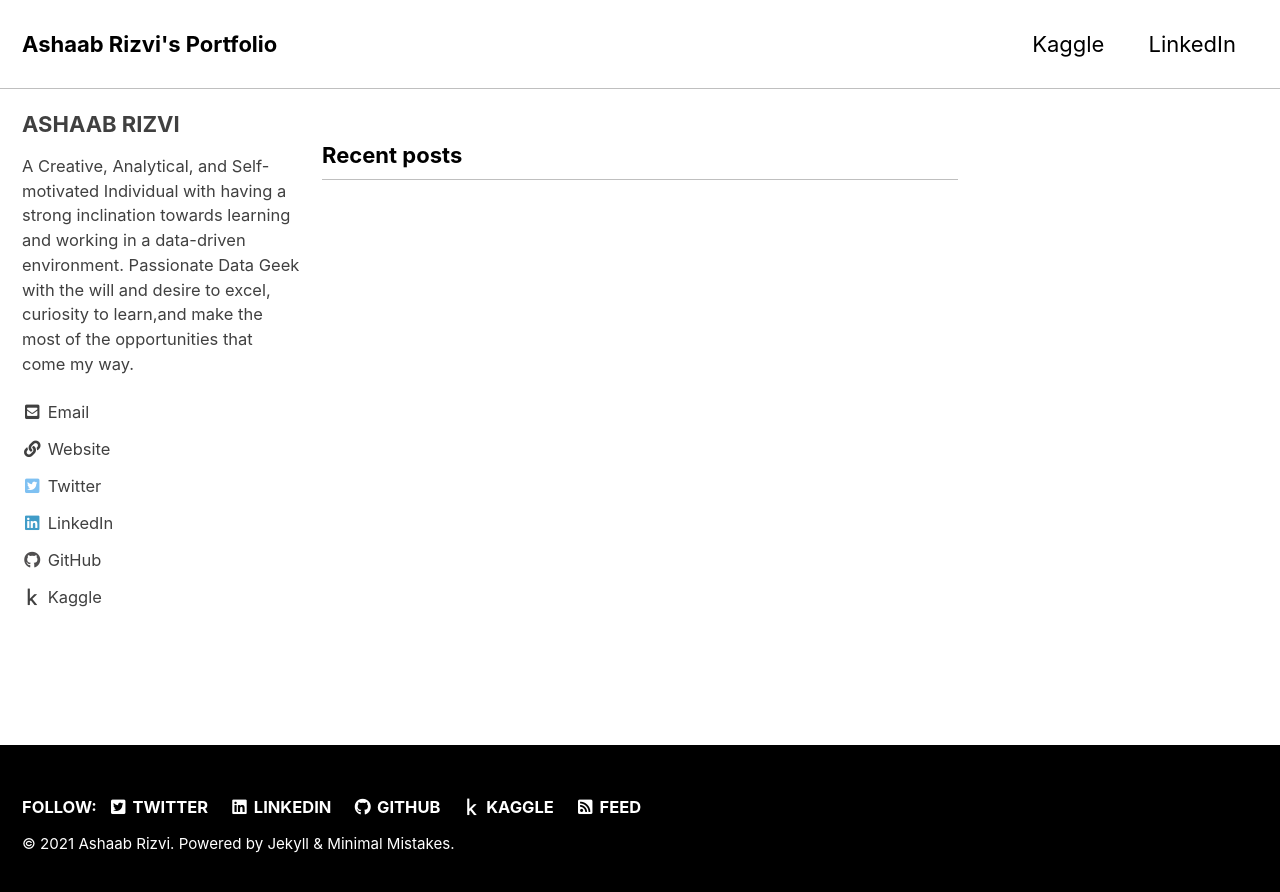
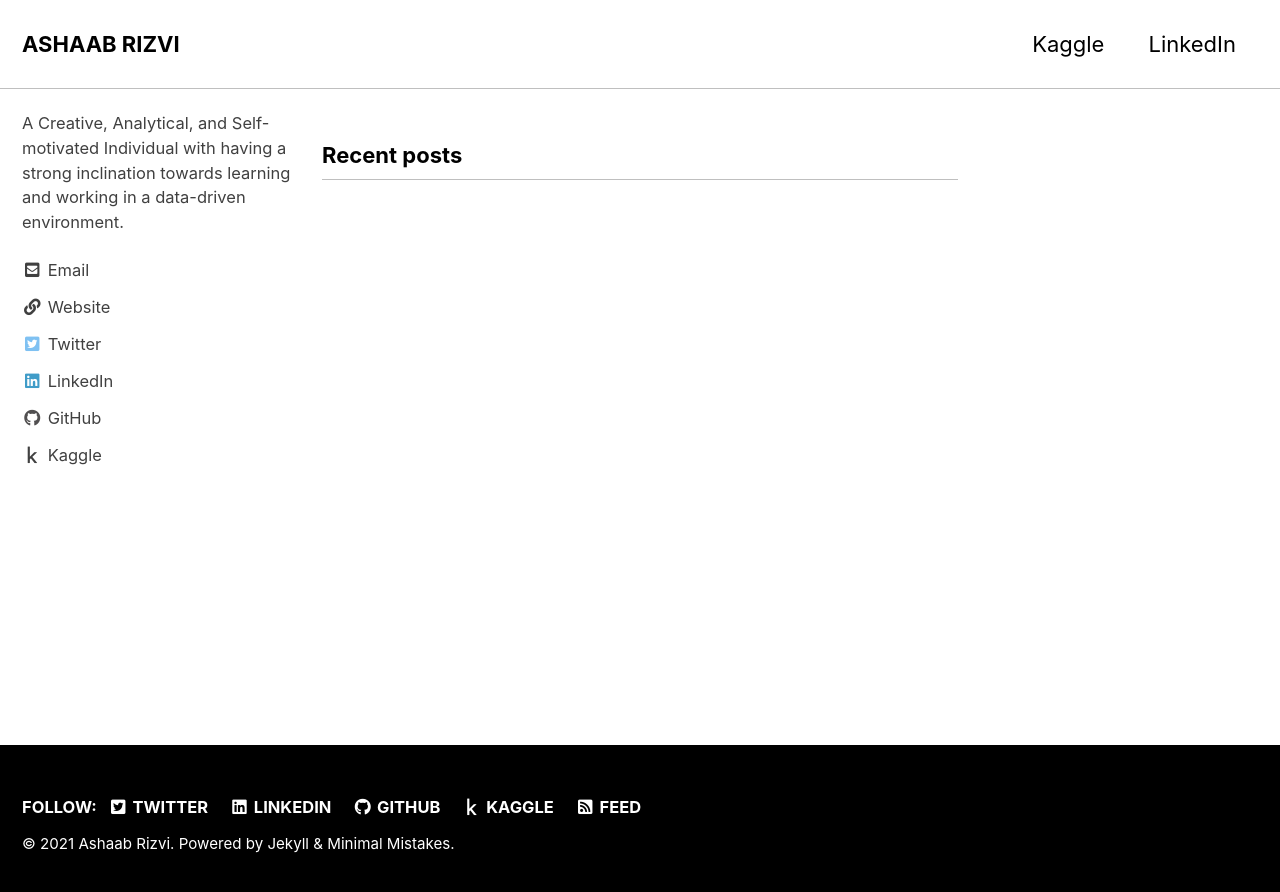
Before and after one commit to samjammy/ashaabrizvi.github.io, a Jekyll site: the page built from index.html, in a window 1280 px wide. Shown: the top 892 px of the page. Built offline with Jekyll 4.4.1, drawn with Linux system fonts in a browser that asks for light colours; cached includes are drawn as plain includes; the list of posts is cut into pages by our own code.

Commit message:
Update _config.yml

```diff
--- a/_config.yml
+++ b/_config.yml
@@ -16,7 +16,7 @@ minimal_mistakes_skin    : "contrast"
 
 # Site Settings
 locale                   : "en-US"
-title                    : "Ashaab Rizvi's Portfolio"
+title                    : "ASHAAB RIZVI"
 title_separator          : "-"
 subtitle                 :  # site tagline that appears below site title in masthead
 name                     : "Ashaab Rizvi"
@@ -93,9 +93,9 @@ analytics:
 
 # Site Author
 author:
-  name             : "ASHAAB RIZVI"
+  name             : # "ASHAAB RIZVI"
   avatar           : # path of avatar image, e.g. "/assets/images/bio-photo.jpg"
-  bio              : "A Creative, Analytical, and Self-motivated Individual with having a strong inclination towards learning and working in a data-driven environment. Passionate Data Geek with the will and desire to excel, curiosity to learn,and make the most of the opportunities that come my way."
+  bio              : "A Creative, Analytical, and Self-motivated Individual with having a strong inclination towards learning and working in a data-driven environment."
   location         : # location
   email            : # mail
   links:
```
